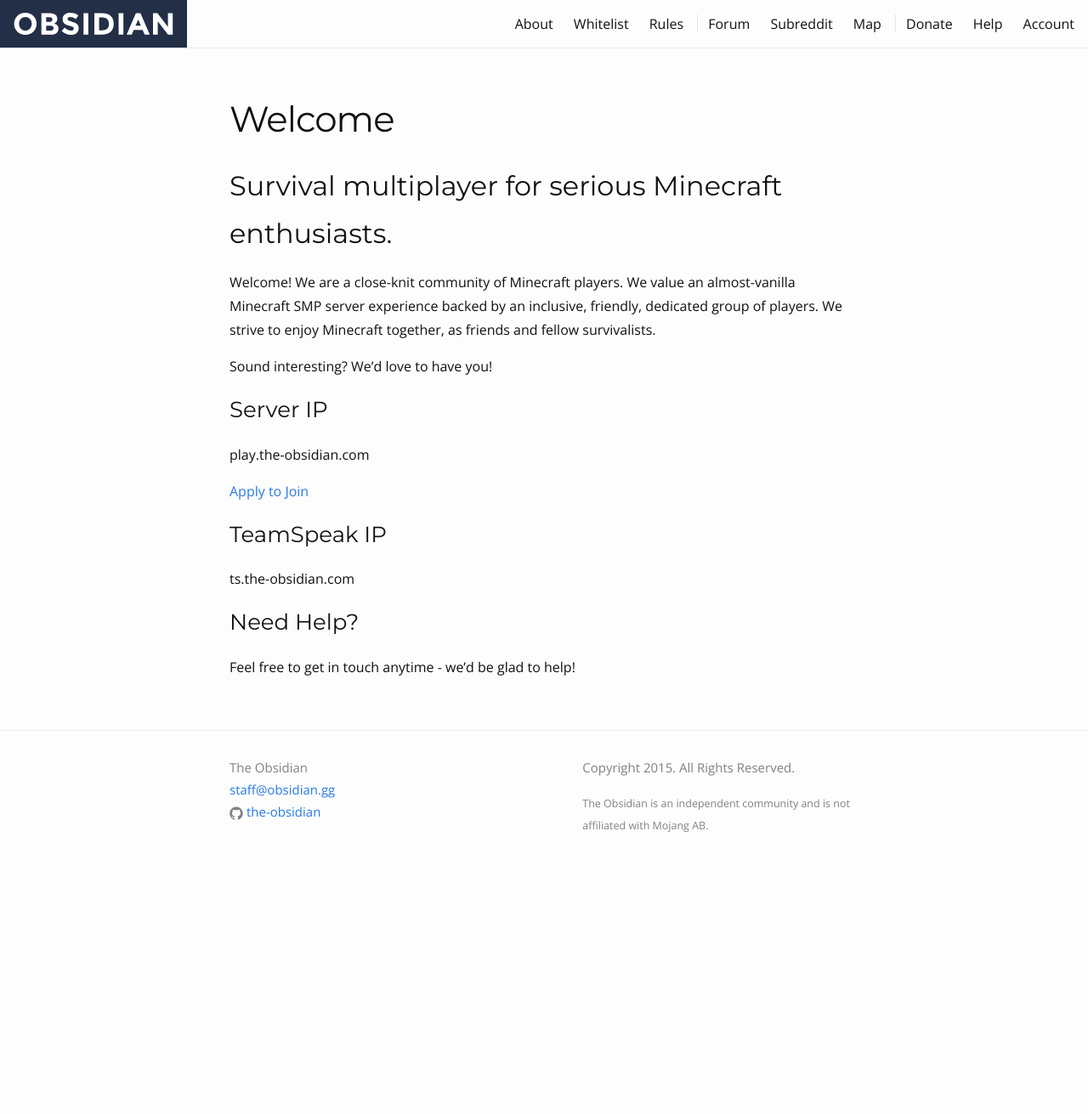
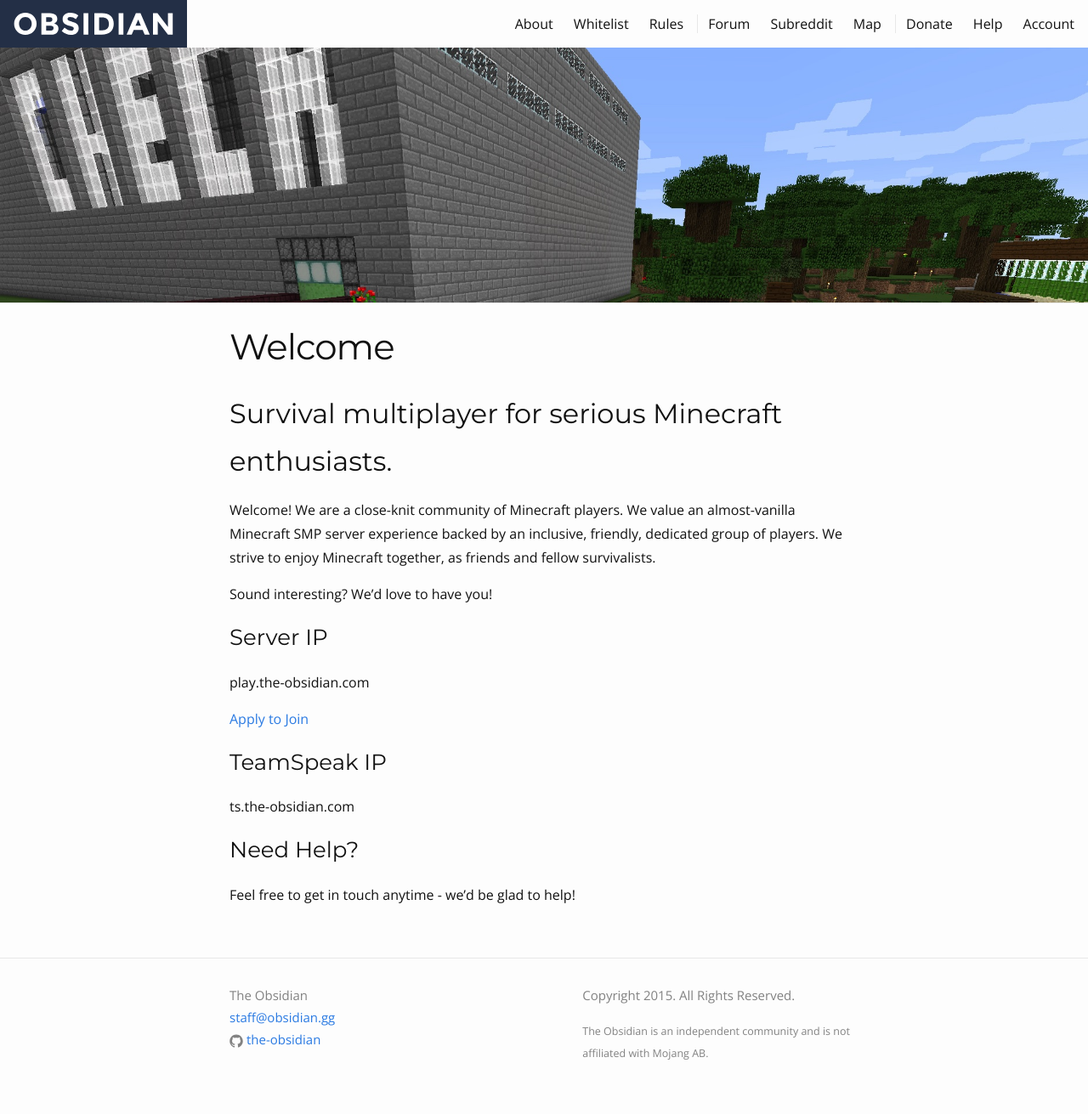
Before and after one commit to the-obsidian/www, a Jekyll site: the page built from index.md, in a window 1280 px wide. Shown: the whole page at 85% size. Built offline with Jekyll 4.4.1, drawn with Linux system fonts in a browser that asks for light colours; before the commit the page ends 1043 px from its top, so only the background shows below that.

Commit message:
Add banner image to homepage

```diff
--- a/_layouts/default.html
+++ b/_layouts/default.html
@@ -6,6 +6,10 @@
   <body>
 
     {% include header.html %}
+
+    <div class="banner">
+      {% if page.banner %}<img src="{{page.banner}}" />{% endif %}
+    </div>
 
     <div class="page-content">
       <div class="wrapper">
--- a/_sass/_layout.scss
+++ b/_sass/_layout.scss
@@ -3,10 +3,9 @@
  */
 .site-header {
     // border-top: 5px solid $grey-color-dark;
-    border-bottom: 1px solid $grey-color-light;
     min-height: 56px;
     padding-right: 1rem;
-    margin-bottom: 2rem;
+    // margin-bottom: 2rem;
 
     // Positioning context for the mobile navigation icon
     position: relative;
@@ -107,7 +106,12 @@
     }
 }
 
-
+.banner {
+  max-height: 300px;
+  overflow: hidden;
+  margin: 0;
+  border-bottom: 1px solid $grey-color-light;
+}
 
 /**
  * Site footer
--- a/index.md
+++ b/index.md
@@ -2,6 +2,7 @@
 layout: page
 title: Welcome
 permalink: /
+banner: /images/header.jpg
 ---
 
 ## Survival multiplayer for serious Minecraft enthusiasts.
```
Also changed, not shown: images/header.jpg (added).
